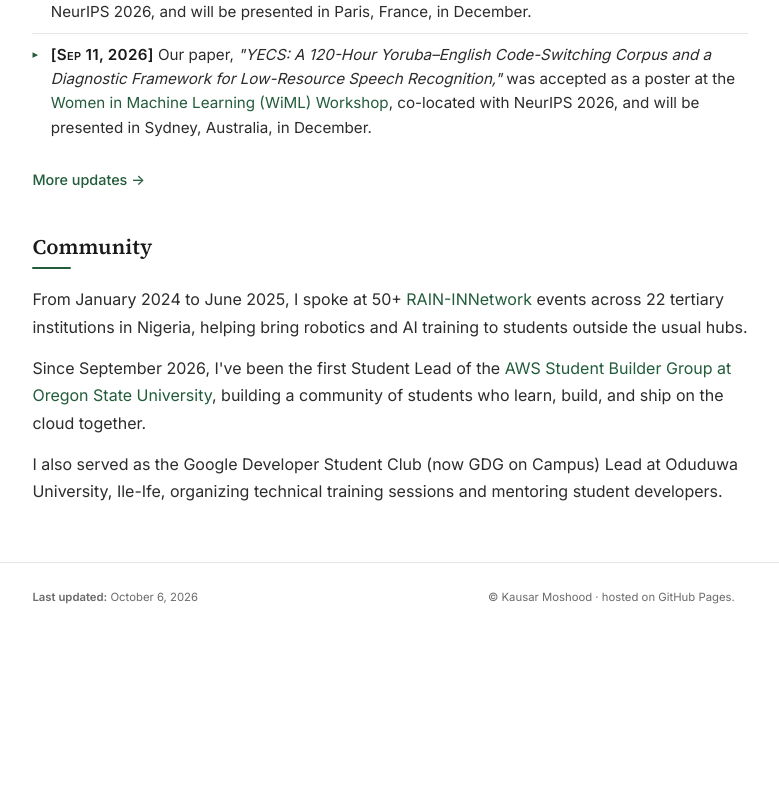
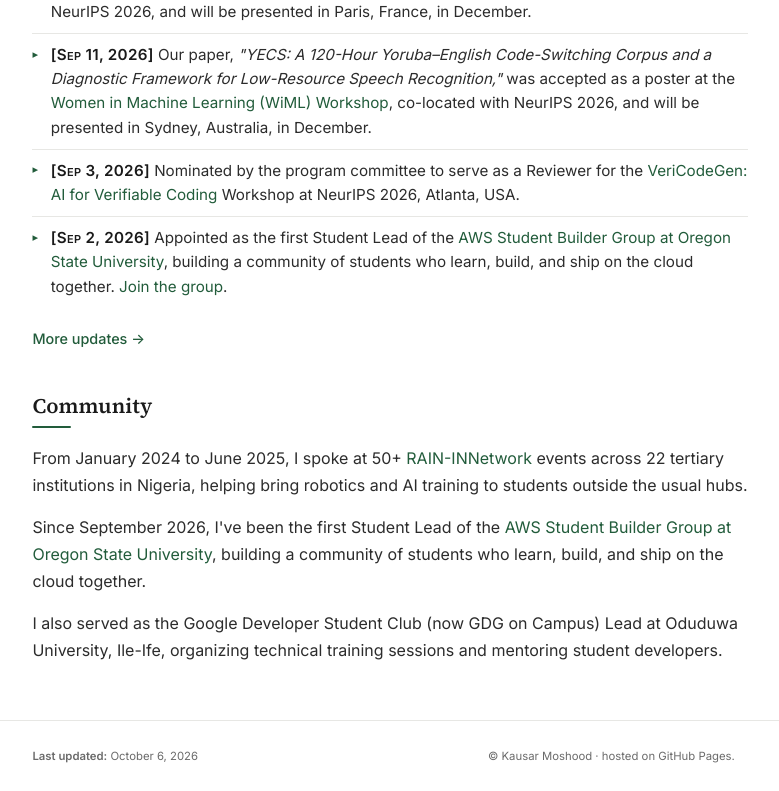
Before and after one commit to Moshood-Kausar/Moshood-Kausar.github.io, a plain HTML site: page index.html in a window 1280 px wide. Shown: the part 2481-3272 px from the top of the page, without its empty margins (250-1029 px from the left). Before the commit the page ends 3113 px from the top, so only its background shows below. Drawn offline with Linux system fonts and the light colour scheme; some icons are missing.

Commit message:
increased news lenght

```diff
--- a/index.html
+++ b/index.html
@@ -157,7 +157,7 @@
     </footer>
 
     <script src="news.js"></script>
-    <script>renderNews('news-list', 4);</script>
+    <script>renderNews('news-list', 6);</script>
     <script src="assets/js/theme.js"></script>
   </body>
 </html>
```
